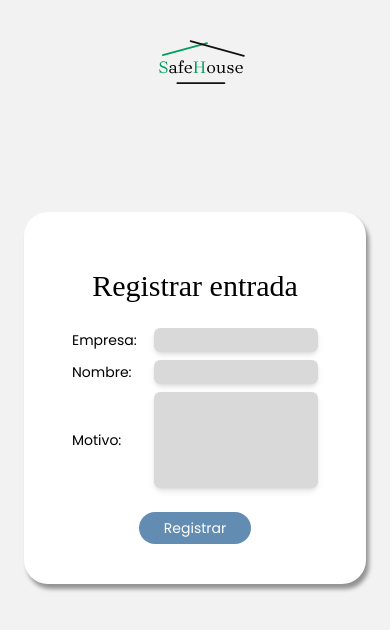
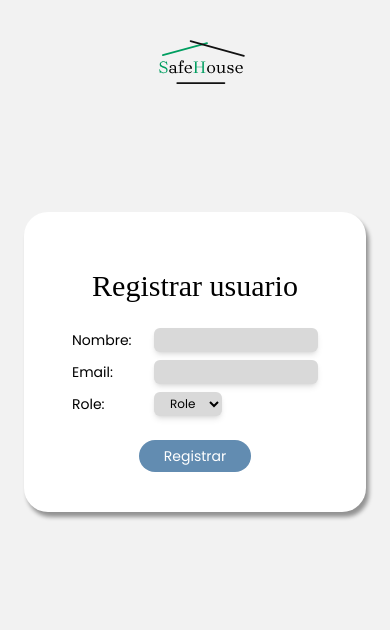
Before and after one commit to Fabio-Alfredo/deploy_definit, a React (Vite) app in the folder safeHouse-frontEnd/: page / in a window 390 px wide. Shown: the top 630 px of the page. Built offline with nearby package versions, Linux system fonts and the light colour scheme; a web font is replaced by a local one.

Commit message:
update: responsive desing register

```diff
--- a/safeHouse-frontEnd/src/App.jsx
+++ b/safeHouse-frontEnd/src/App.jsx
@@ -10,12 +10,12 @@ function App() {
 
   return (
     <>
-      {/* <RegisterPage/> */}
+      <RegisterPage/>
       {/* <AdminHouse/> */}
       {/* <GenerateQR/> */}
       {/* <Auth/> */}
       {/* <ReaderQr/> */}
-      <RegisterEntry/>
+      {/* <RegisterEntry/> */}
     </>
   )
 }
--- a/safeHouse-frontEnd/src/components/registerComponents/CatalogRole.jsx
+++ b/safeHouse-frontEnd/src/components/registerComponents/CatalogRole.jsx
@@ -3,9 +3,9 @@ import React from 'react';
 const CatalogRole = ({ inputValue,inputOnchange}) => {
     return (
         <>
-            <div className='grid grid-cols-3 sm:mx-12 items-center m-2 lg:m-4 sm:m-10'> {/* query */}
-                <label htmlFor='role' className='col-span-1 font-popins text-sm sm:text-2xl'> Role: </label>{/* query */}
-                <select name='role' required  value={inputValue} onChange={inputOnchange} className='col-span-2 pl-3 ml-5  shadow-md font-popins  bg-input-color rounded-md text-xs xl:ml-0 sm:text-xl h-6 sm:h-10 w-5/12'> {/* query */}
+            <div className='grid grid-cols-3 sm:mx-12 items-center m-2 lg:m-4 '> {/* query */}
+                <label htmlFor='role' className='col-span-1 font-popins  text-sm sm:text-2xl'> Role: </label>{/* query */}
+                <select name='role' required  value={inputValue} onChange={inputOnchange} className='col-span-2 pl-3 sm:ml-11 shadow-md font-popins  bg-input-color rounded-md text-xs sm:text-xl h-6 sm:h-10 w-5/12'> {/* query */}
                 <option value='' disabled>Role</option>
                     <option value='user'>User</option>
                     <option value='guest'>Guest</option>
--- a/safeHouse-frontEnd/src/page/ResiterPage.jsx
+++ b/safeHouse-frontEnd/src/page/ResiterPage.jsx
@@ -30,8 +30,8 @@ const ResiterPage = () => {
     return (
         <div className='h-screen'>
             <Header/>
-            <div onSubmit={handleSubmit} className='flex pt-48 sm:pt-0 sm:items-center justify-center w-full bg-color-primary px-6 min-h-[90vh]'>
-                <form className=' w-full p-8 shadow-2xl rounded-3xl bg-white h-fit xl:pt-24 lg:w-2/3  xl:w-1/2' > {/* query */}
+            <div onSubmit={handleSubmit} className='flex pt-32 sm:pt-0 sm:items-center justify-center w-full bg-color-primary px-6 min-h-[90vh]'>
+                <form className='w-full p-10 shadow-2xl rounded-3xl bg-white h-fit lg:p-6 xl:px-20 xl:py-10 lg:w-2/3 2xl:w-1/2' > {/* query */}
                     <Navigation title={"Registrar usuario"} />
                     <Input name={"userName"} label={"Nombre:"} type={"text"} inputValue={userName} inputOnchange={InputChange} />
                     <Input name={"email"} label={"Email:"} type={"email"} inputValue={email} inputOnchange={InputChange} />
```
